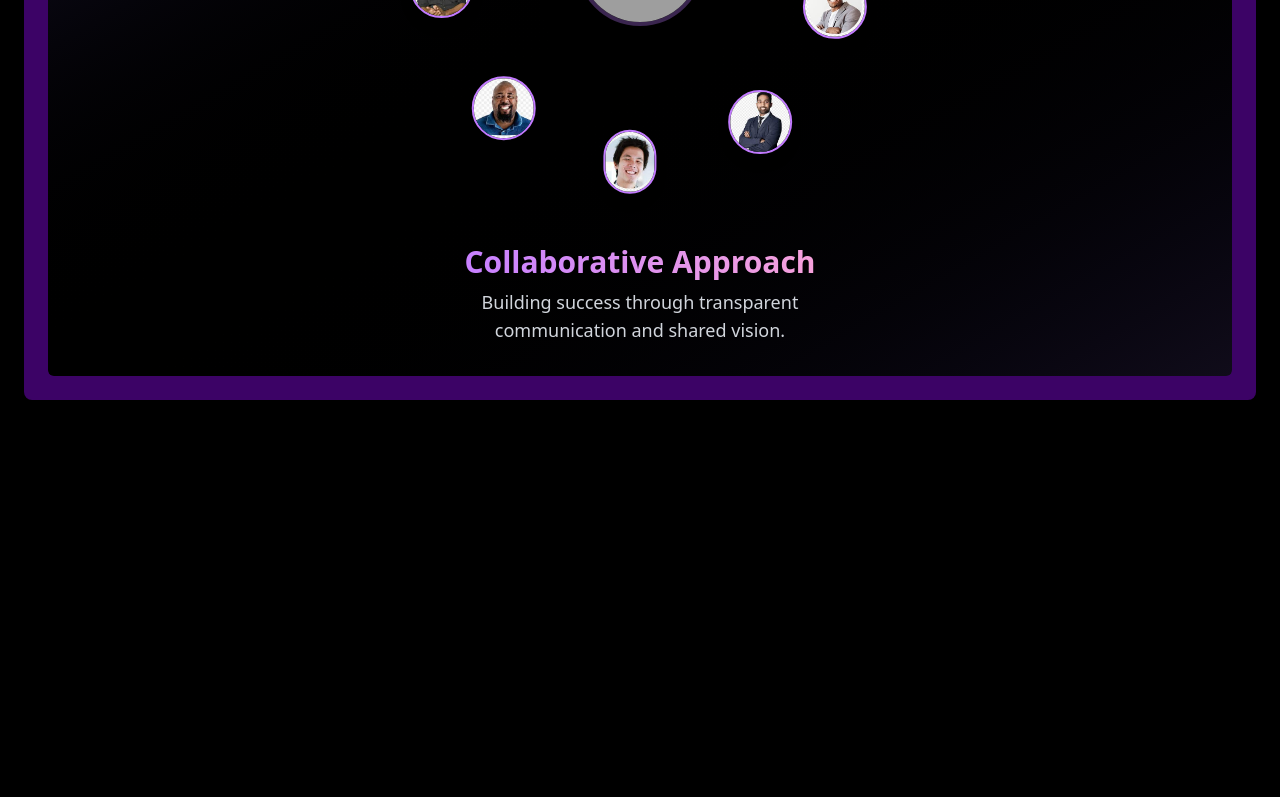
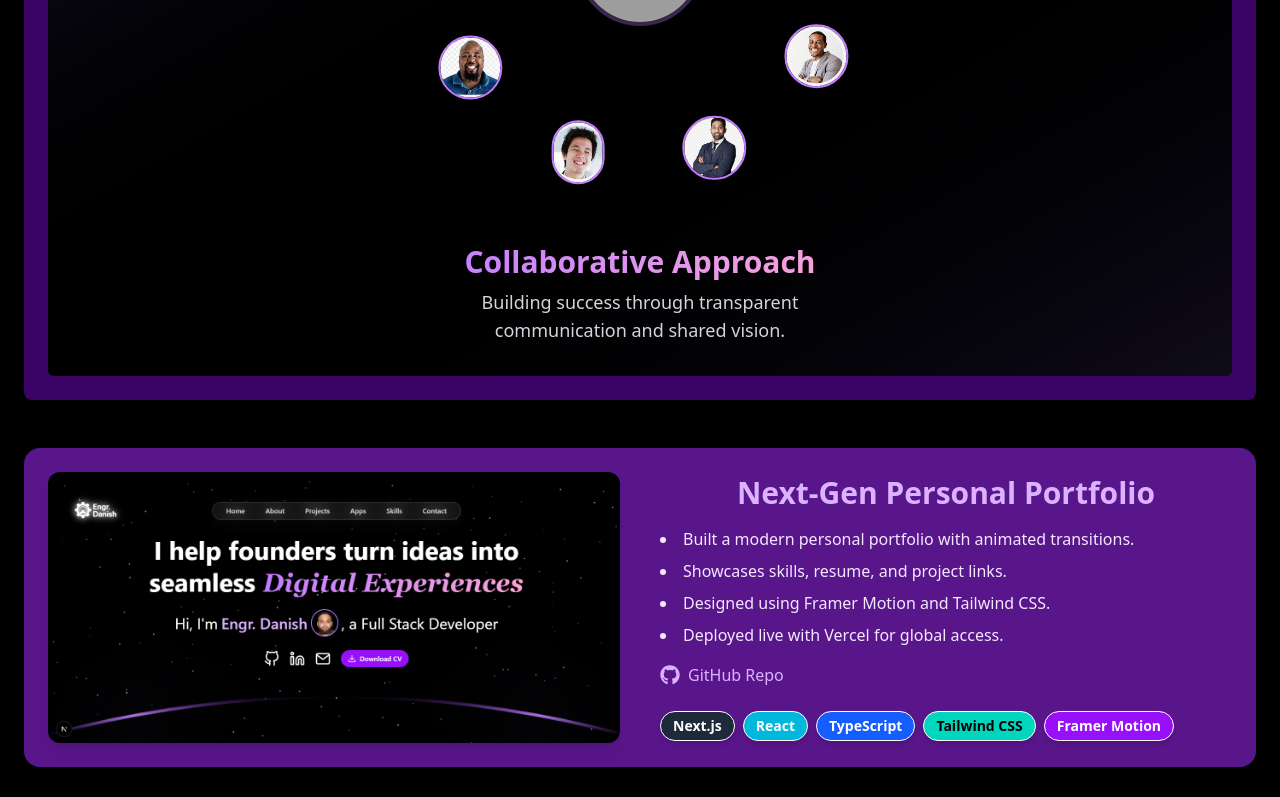
Before and after one commit to DanishHaji/Danish-Portfolio, a Next.js app: page / in a window 1280 px wide. Shown: the part 1152-1949 px from the top of the page. Before the commit the page ends 1576 px from the top, so only its background shows below. Built offline with nearby package versions, Linux system fonts and the light colour scheme; grey boxes are pictures that could not be loaded.

Commit message:
updated homepage

```diff
--- a/src/app/page.tsx
+++ b/src/app/page.tsx
@@ -1,6 +1,7 @@
 import Navbar from "@/components/Navbar"
 import Hero from "@/components/Hero"
 import CardGrid from "@/components/CardGrid";
+import ProjectShowcase from "@/components/ProjectShowcase";
 
 export default function Home() {
     return (
@@ -8,6 +9,7 @@ export default function Home() {
             <Navbar />
             <Hero />
             <CardGrid />
+            <ProjectShowcase />
         </div>
     );
 }
```
